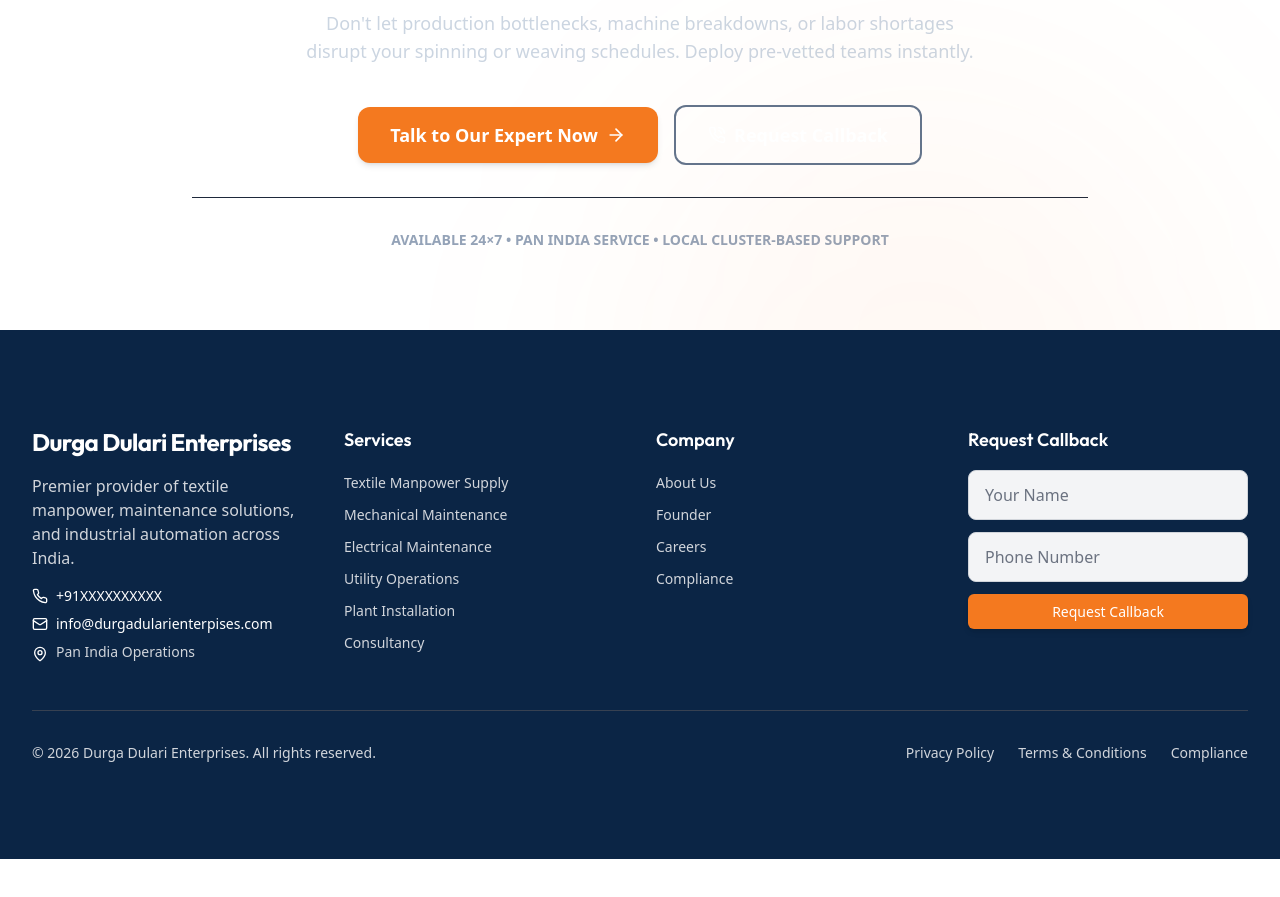
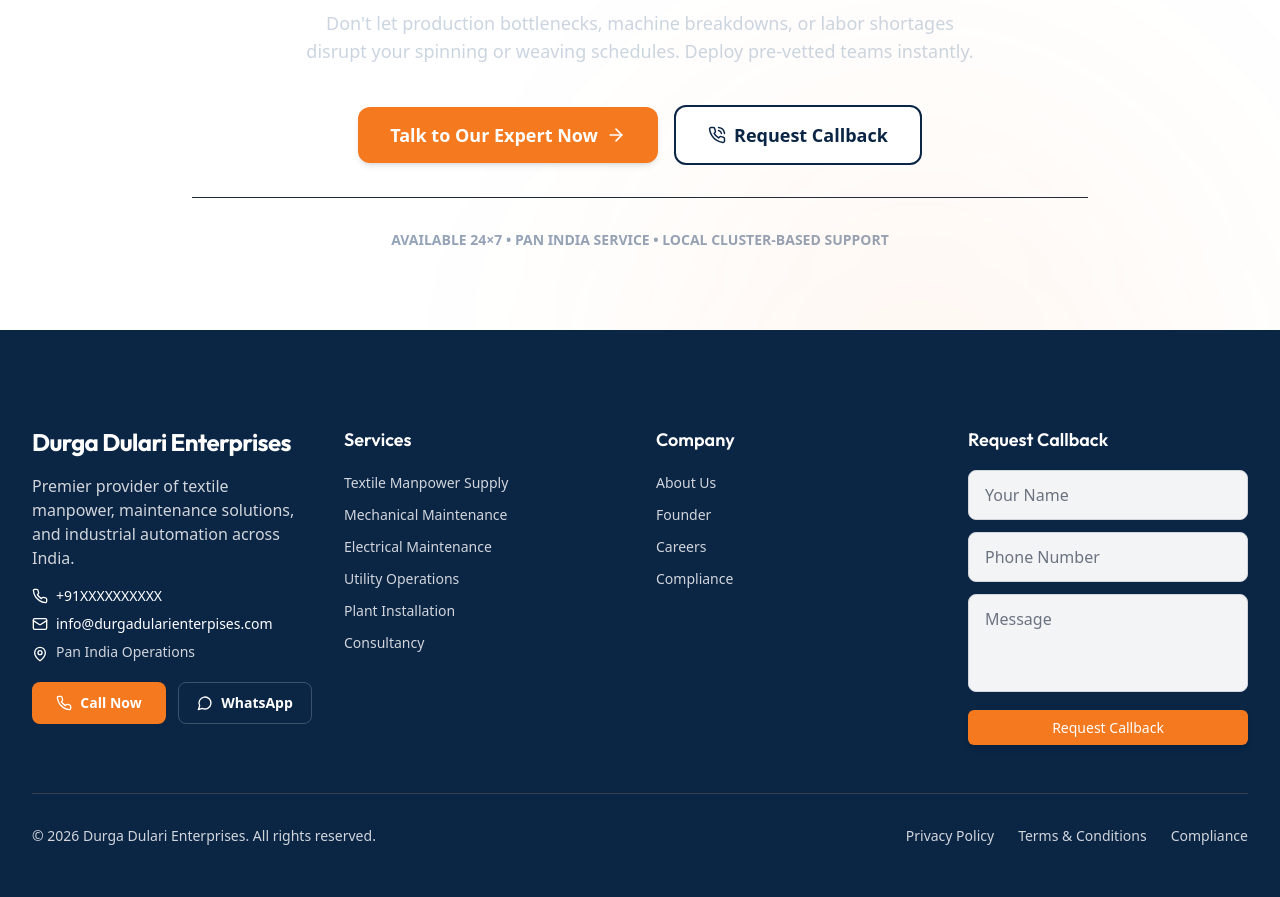
Before and after one commit to Rahul-Parihar/Durga-Dulari-Enterprises, a Next.js app: page / in a window 1280 px wide. Shown: the part 9496-10393 px from the top of the page. Before the commit the page ends 10355 px from the top, so only its background shows below. Built offline with nearby package versions, Linux system fonts and the light colour scheme; no server answers.

Commit message:
Completed

```diff
--- a/src/app/layout.tsx
+++ b/src/app/layout.tsx
@@ -22,7 +22,7 @@
         <link rel="preconnect" href="https://fonts.googleapis.com" />
         <link rel="preconnect" href="https://fonts.gstatic.com" />
       </head>
-      <body className="font-body text-neutral-text bg-white text-slate-800 dark:bg-slate-950 dark:text-slate-100 transition-colors duration-300">
+      <body className="font-body text-neutral-text bg-white dark:bg-slate-950 dark:text-slate-100 transition-colors duration-300">
         <SmoothScroll />
         <SplashScreen />
         <SiteHeader />
--- a/src/components/home/FinalCTA.tsx
+++ b/src/components/home/FinalCTA.tsx
@@ -39,10 +39,10 @@
             <Button
               variant="outline"
               size="lg"
-              className="w-full sm:w-auto border-slate-500 text-white hover:bg-white/10 hover:border-white flex items-center gap-2 font-bold btn-premium"
+              className="w-full sm:w-auto flex items-center gap-2 border-2 border-black bg-white text-primary-navy hover:bg-primary-orange hover:border-primary-orange hover:text-white dark:border-white/35 dark:bg-white/10 dark:text-white dark:hover:bg-primary-orange dark:hover:border-primary-orange font-bold btn-premium shadow-none hover:shadow-none"
               asChild
             >
-              <Link href="/contact">
+              <Link href="/#request-callback">
                 <PhoneCall size={18} className="shrink-0" />
                 <span>Request Callback</span>
               </Link>
--- a/src/components/layout/Footer.tsx
+++ b/src/components/layout/Footer.tsx
@@ -2,19 +2,23 @@
 
 import React, { useState } from 'react';
 import Link from 'next/link';
-import { Mail, Phone, MapPin } from 'lucide-react';
+import { Mail, MessageCircle, Phone, MapPin } from 'lucide-react';
 import { Container } from '@/components/common/Container';
 import { Input } from '@/components/ui/Input';
+import { Textarea } from '@/components/ui/Textarea';
 import { Button } from '@/components/common/Button';
 import { Toast } from '@/components/ui/Toast';
 import { footerLinks } from '@/data/navigation';
-import { PHONE_NUMBER, EMAIL, COMPANY_NAME } from '@/lib/constants';
+import { PHONE_NUMBER, WHATSAPP_NUMBER, EMAIL, COMPANY_NAME } from '@/lib/constants';
 import { validateIndianPhone } from '@/lib/validations';
+
+const callbackRecipientEmail = 'anandcoder0@gmail.com';
 
 export function Footer() {
   const [callbackForm, setCallbackForm] = useState({
     name: '',
     phone: '',
+    message: '',
   });
   const [errors, setErrors] = useState<Record<string, string>>({});
   const [submitted, setSubmitted] = useState(false);
@@ -32,9 +36,26 @@
     setErrors(newErrors);
 
     if (Object.keys(newErrors).length === 0) {
+      const params = new URLSearchParams({
+        view: 'cm',
+        fs: '1',
+        tf: '1',
+        to: callbackRecipientEmail,
+        su: `Callback Request from ${callbackForm.name}`,
+        body: [
+          'New callback request received from Durga Dulari Enterprises website:',
+          '',
+          `Name: ${callbackForm.name}`,
+          `Phone Number: ${callbackForm.phone}`,
+          `Message: ${callbackForm.message.trim() || 'Not provided'}`,
+        ].join('\n'),
+      });
+
+      window.open(`https://mail.google.com/mail/u/0/?${params.toString()}`, '_blank', 'noopener,noreferrer');
+
       setSubmitted(true);
       setShowToast(true);
-      setCallbackForm({ name: '', phone: '' });
+      setCallbackForm({ name: '', phone: '', message: '' });
 
       setTimeout(() => {
         setSubmitted(false);
@@ -70,6 +91,24 @@
                 <MapPin size={16} className="flex-shrink-0 mt-1" />
                 <span className="text-gray-300">Pan India Operations</span>
               </div>
+            </div>
+            <div className="mt-5 grid grid-cols-2 gap-3">
+              <a
+                href={`tel:${PHONE_NUMBER}`}
+                className="inline-flex items-center justify-center gap-2 rounded-lg bg-primary-orange px-4 py-2.5 text-sm font-bold text-white transition-colors hover:bg-orange-600"
+              >
+                <Phone size={16} />
+                Call Now
+              </a>
+              <a
+                href={`https://wa.me/${WHATSAPP_NUMBER}`}
+                target="_blank"
+                rel="noopener noreferrer"
+                className="inline-flex items-center justify-center gap-2 rounded-lg border border-white/20 px-4 py-2.5 text-sm font-bold text-white transition-colors hover:border-primary-orange hover:text-primary-orange"
+              >
+                <MessageCircle size={16} />
+                WhatsApp
+              </a>
             </div>
           </div>
 
@@ -108,12 +147,12 @@
           </div>
 
           {/* Quick Request Callback */}
-          <div>
+          <div id="request-callback" className="scroll-mt-28">
             <h4 className="text-lg font-semibold mb-4 text-white dark:text-white">Request Callback</h4>
             {submitted ? (
               <div className="bg-green-600 text-white p-4 rounded text-center">
                 <p className="font-semibold">Thank you!</p>
-                <p className="text-sm">We'll contact you shortly.</p>
+                <p className="text-sm">Your email draft is ready.</p>
               </div>
             ) : (
               <form onSubmit={handleCallbackSubmit} className="space-y-3">
@@ -129,6 +168,13 @@
                   value={callbackForm.phone}
                   onChange={(e) => setCallbackForm({ ...callbackForm, phone: e.target.value })}
                   error={errors.phone}
+                  className="bg-gray-100 text-neutral-text placeholder-gray-500"
+                />
+                <Textarea
+                  placeholder="Message"
+                  value={callbackForm.message}
+                  onChange={(e) => setCallbackForm({ ...callbackForm, message: e.target.value })}
+                  rows={3}
                   className="bg-gray-100 text-neutral-text placeholder-gray-500"
                 />
                 <Button type="submit" variant="secondary" size="sm" fullWidth>
@@ -163,7 +209,7 @@
       {showToast && (
         <Toast
           type="success"
-          message="We'll call you back shortly!"
+          message="Callback email draft is ready. Please press Send in Gmail."
           onClose={() => setShowToast(false)}
           autoClose
           duration={4000}
--- a/src/lib/constants.ts
+++ b/src/lib/constants.ts
@@ -10,8 +10,8 @@
   },
 };
 
-export const PHONE_NUMBER = process.env.NEXT_PUBLIC_PHONE_NUMBER || '+91-XXXXXXXXXX';
-export const WHATSAPP_NUMBER = process.env.NEXT_PUBLIC_WHATSAPP_NUMBER || '919999999999';
+export const PHONE_NUMBER = process.env.NEXT_PUBLIC_PHONE_NUMBER || '+91 97520 61681';
+export const WHATSAPP_NUMBER = process.env.NEXT_PUBLIC_WHATSAPP_NUMBER || '919752061681';
 export const EMAIL = process.env.NEXT_PUBLIC_EMAIL || 'info@example.com';
 export const SITE_URL = process.env.NEXT_PUBLIC_SITE_URL || 'http://localhost:3000';
 
@@ -49,7 +49,7 @@
 ];
 
 export const SOCIAL_LINKS = {
-  whatsapp: `https://wa.me/${process.env.NEXT_PUBLIC_WHATSAPP_NUMBER}`,
-  phone: `tel:${process.env.NEXT_PUBLIC_PHONE_NUMBER}`,
+  whatsapp: `https://wa.me/${WHATSAPP_NUMBER}`,
+  phone: `tel:${PHONE_NUMBER}`,
   email: `mailto:${process.env.NEXT_PUBLIC_EMAIL}`,
 };
--- /dev/null
+++ b/src/types/css.d.ts
@@ -0,0 +1 @@
+declare module '*.css';
```
